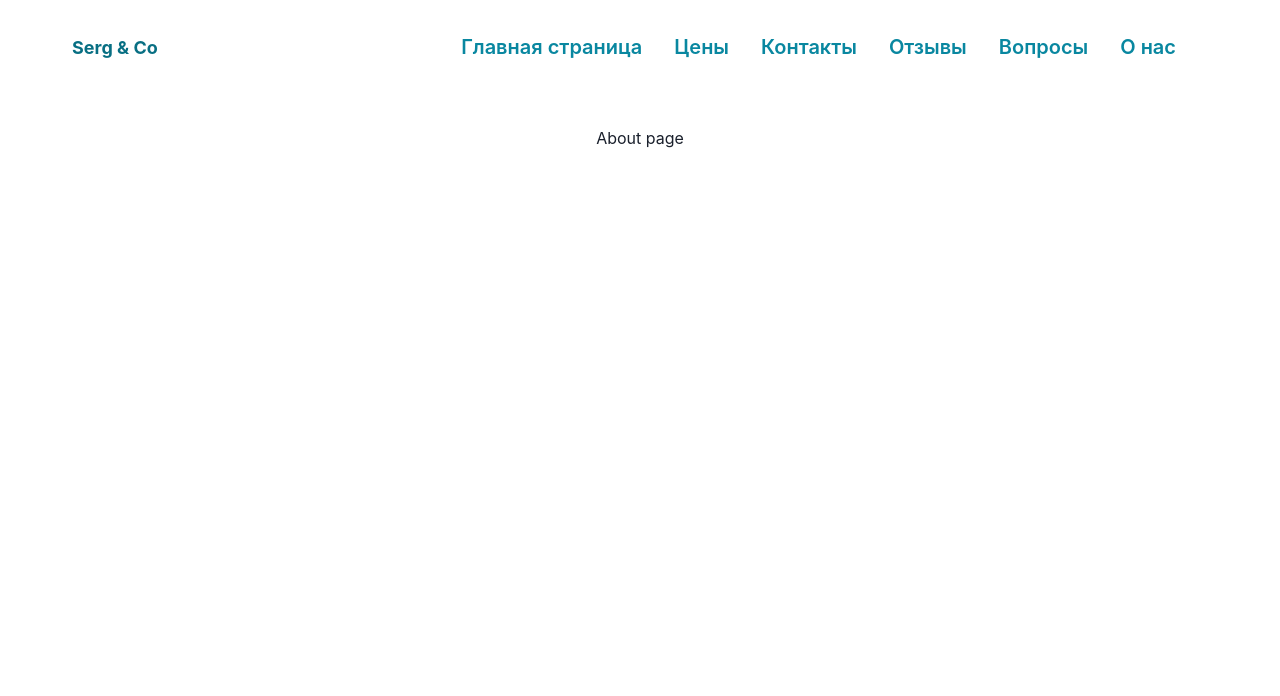
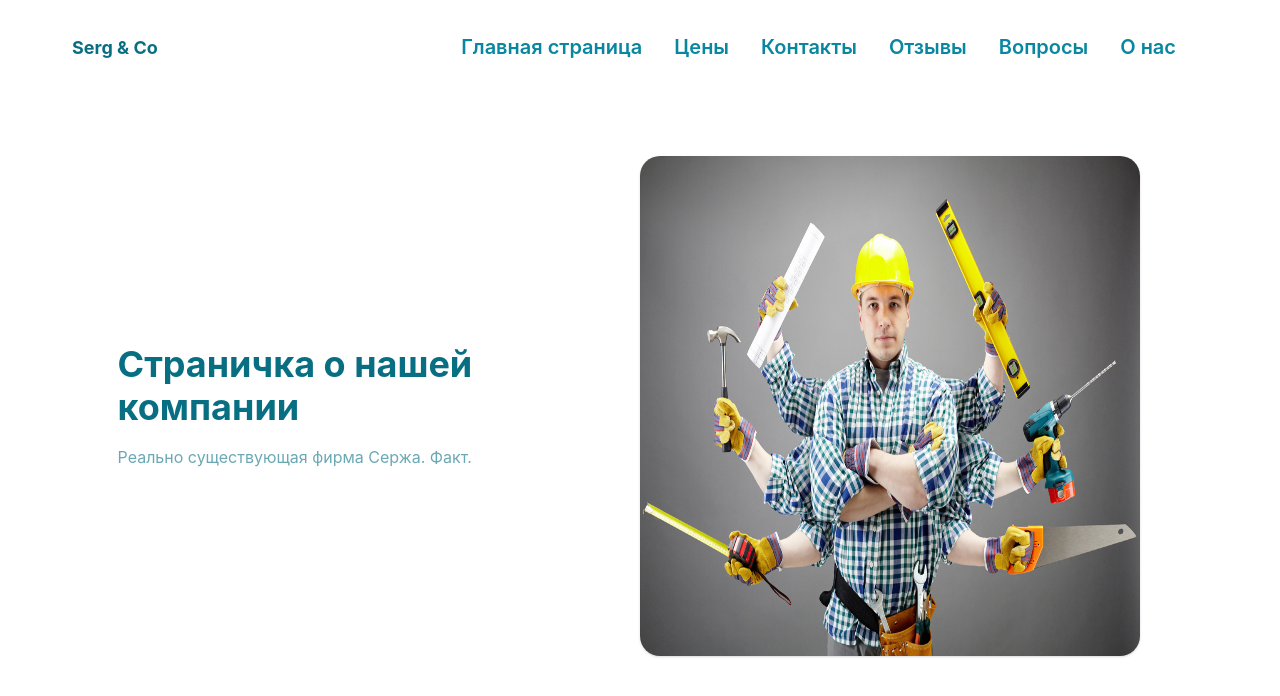
Before and after one commit to rmalolin/furniture-app, a Next.js app: page /about in a window 1280 px wide. Shown: the top 696 px of the page. Built offline with nearby package versions, Linux system fonts and the light colour scheme.

Commit message:
Добавлен каталог images. Изменена страничка about. Криво подружил некст с чакрой)

```diff
--- a/pages/_document.js
+++ /dev/null
@@ -1,22 +0,0 @@
-import Document, { Html, Head, Main, NextScript } from 'next/document'
-
-class MyDocument extends Document {
-    static async getInitialProps(ctx) {
-        const initialProps = await Document.getInitialProps(ctx)
-        return { ...initialProps }
-    }
-
-    render() {
-        return (
-            <Html>
-                <Head />
-                <body>
-                    <Main />
-                    <NextScript />
-                </body>
-            </Html>
-        )
-    }
-}
-
-export default MyDocument
--- a/pages/about.js
+++ b/pages/about.js
@@ -1,14 +1,70 @@
 import Meta from "../components/Meta"
+import Image from "next/image"
+import { Flex, Heading, Text, Stack, Box, Wrap, WrapItem } from "@chakra-ui/react";
 
 export default function about() {
     return (
         <div>
             <Meta
                 title="О нас"
-                keywords="Сборка мебели, мебель, Верея, Обнинск"
+                keywords="Сборка мебели, мебель, Верея, Обнинск, О нас"
                 desc="Собираем мебель быстро"
             />
-            <h1>About page</h1>
+            <Flex
+                align="center"
+                justify={{ base: "center", md: "space-around", xl: "space-between" }}
+                direction={{ base: "column-reverse", md: "row" }}
+                wrap="no-wrap"
+                minH="70vh"
+                px={8}
+                mb={16}
+            >
+                <Stack
+                    spacing={4}
+                    w={{ base: "80%", md: "40%" }}
+                    align={["center", "center", "flex-start", "flex-start"]}
+                >
+                    <Heading
+                        as="h1"
+                        size="xl"
+                        fontWeight="bold"
+                        color="primary.800"
+                        textAlign={["center", "center", "left", "left"]}
+                    >
+                        Страничка о нашей компании
+                    </Heading>
+
+                    <Text
+                        fontSize="s"
+                        mt={2}
+                        textAlign="center"
+                        color="primary.800"
+                        opacity="0.6"
+                    >
+                        Реально существующая фирма Сержа. Факт.
+                    </Text>
+                </Stack>
+                <Box w={{ base: "80%", sm: "60%", md: "50%" }} mb={{ base: 12, md: 0 }}>
+                    <Wrap >
+                        <WrapItem
+                            boxShadow="base"
+                            rounded="20px"
+                            overflow="hidden"
+                            bg="white"
+                            lineHeight="0"
+                            _hover={{ boxShadow: "dark-lg" }}
+                        >
+                            <Image
+                                src="/images/1.jpeg"
+                                alt="Picture of the Ivan the Mighty"
+                                width={500}
+                                height={500}
+                            />
+                        </WrapItem>
+                    </Wrap>
+                </Box>
+            </Flex>
+
         </div >
     )
 }
```
Also changed, not shown: public/images/1.jpeg (added).
